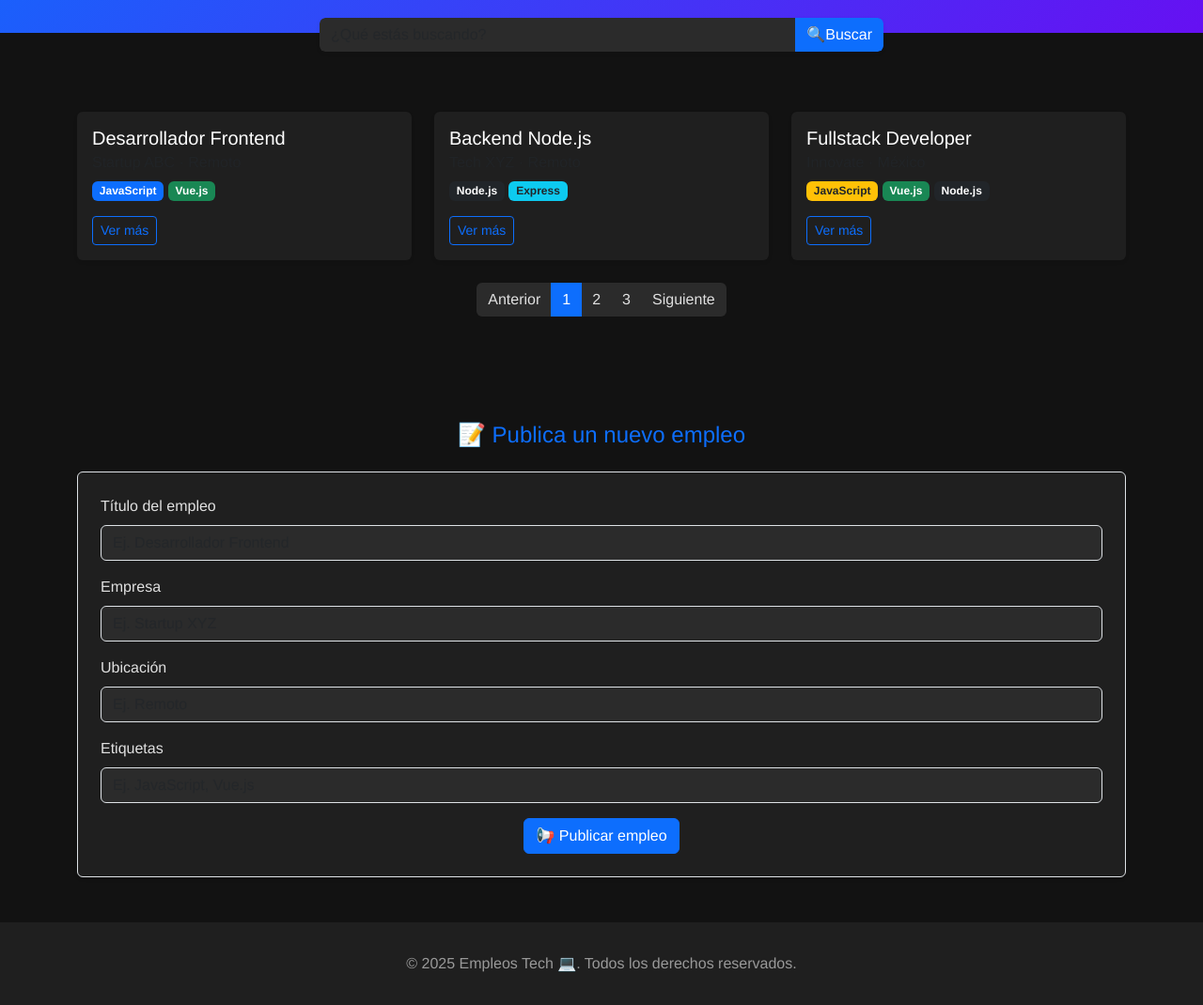
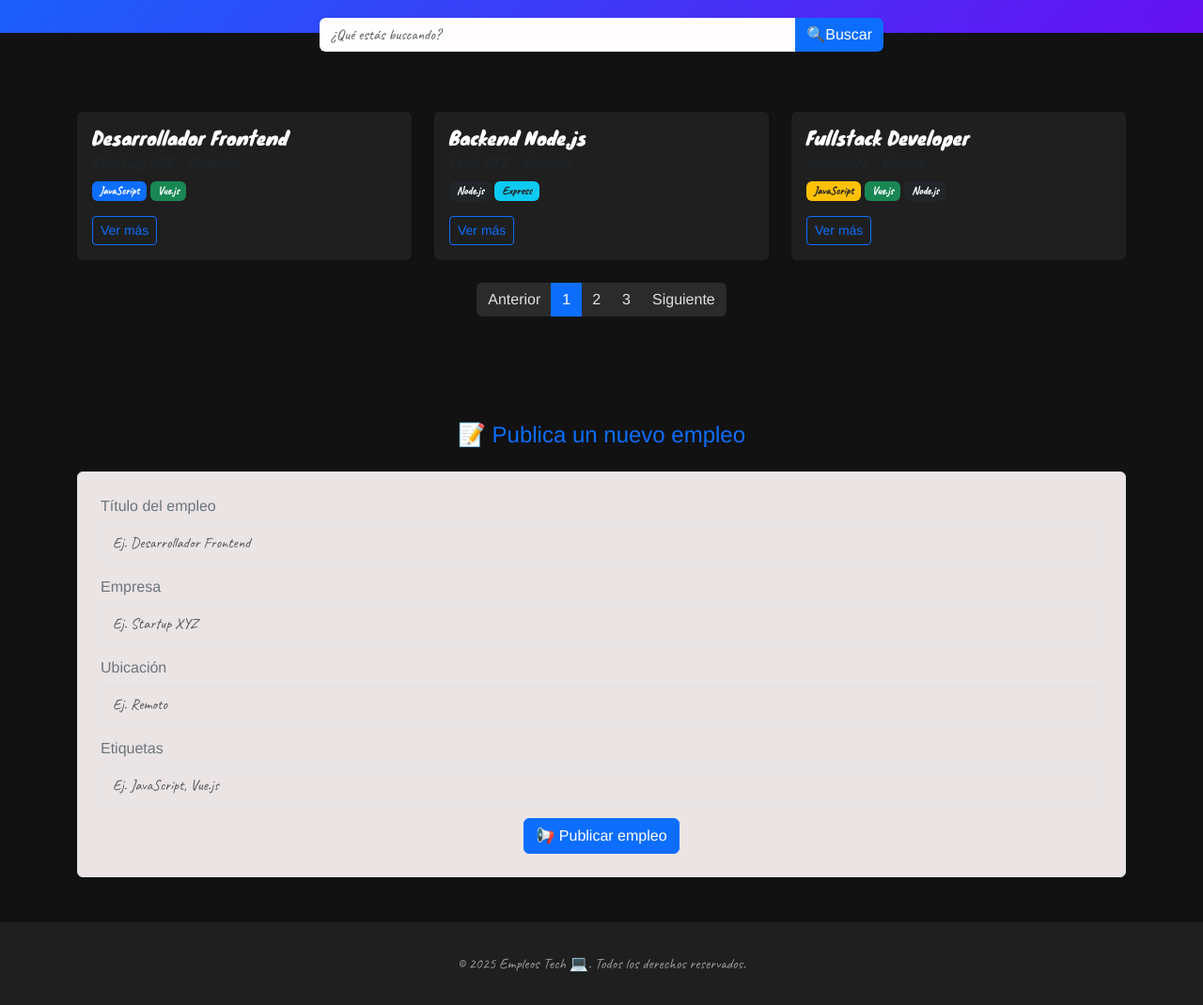
Before and after one commit to rych182/Empleos-tech, a plain HTML site: page index.html in a window 1280 px wide. Shown: the part 306-1376 px from the top of the page at 94% size. Drawn offline with nearby package versions, Linux system fonts and the light colour scheme.

Commit message:
Adding and put typographies

```diff
--- a/css/style.css
+++ b/css/style.css
@@ -1,45 +1,85 @@
+/*    GENERAL STYLES    */
+
 body {
   background-color: #121212; /* Fondo oscuro */
   color: #e0e0e0; /* Texto claro */
   font-family: 'Helvetica Neue', sans-serif;
 }
+
+@font-face {
+  font-family: 'Caveat';
+  src: url('/fonts/Caveat-VariableFont_wght.ttf') format('truetype');
+  font-weight: normal;
+  font-style: normal;
+}
+
+@font-face {
+  font-family: 'Knewave';
+  src: url('/fonts/Knewave-Regular.ttf') format('truetype');
+  font-weight: normal;
+  font-style: normal;
+}
+
+
+h1, h2, h5, h6 {
+  font-family: 'Knewave', system-ui;
+  font-weight: 400;
+  font-style: normal;
+}
+
+p,input{
+  font-family: "Caveat", cursive;
+}
+
+/*    NAVBAR STYLES   */
 .navbar {
   background-color: #1f1f1f;
   box-shadow: 0 2px 4px rgba(0,0,0,0.1);
 }
+
 .navbar-brand img {
   height: 40px;
-    width: 80px;
+  width: 100px;
   margin-right: 8px;
   vertical-align: middle;
   border-radius: 15px;
 }
+
 .navbar-brand span {
   color: #0d6efd; /* Azul */
 }
+
 .nav-link {
   color: #e0e0e0 !important;
 }
+
 .nav-link:hover {
   color: #0d6efd !important;
 }
+
+/*    Hero section    */
+
 .hero {
     background: linear-gradient(135deg, #0d6efd 0%, #6610f2 100%);
     color: #fff;
     padding: 5rem 1rem;
     text-align: center;
   }
+
+/*    BUSQUEDA    */
 .search-bar {
   margin-top: -2rem;
   max-width: 600px;
   margin-left: auto;
   margin-right: auto;
 }
+
 .input-group input {
-    background-color: #2b2b2b;
+    background-color: #fffdfd;
     color: #e0e0e0;
     border: none;
   }
+
   .input-group button {
     background-color: #0d6efd;
     color: #fff;
@@ -81,6 +121,8 @@ body {
   .bg-light {
     background-color: #1f1f1f !important;
   }
+
+  /*    FOOTER STYLES   */
   footer {
     background: #1f1f1f;
     color: #999;
--- a/index.html
+++ b/index.html
@@ -5,6 +5,8 @@
 <meta name="viewport" content="width=device-width, initial-scale=1" />
 <title>Plataforma de Empleos</title>
 <link href="https://cdn.jsdelivr.net/npm/bootstrap@5.3.2/dist/css/bootstrap.min.css" rel="stylesheet" />
+<link rel="preconnect" href="https://fonts.googleapis.com">
+<link rel="preconnect" href="https://fonts.gstatic.com" crossorigin>
 <link rel="stylesheet" href="css/style.css">
 </head>
 <body>
@@ -109,22 +111,22 @@
 <section id="publish" class="py-5" style="background-color: #121212;">
   <div class="container">
     <h4 class="mb-4 text-center" style="color: #0d6efd;">📝 Publica un nuevo empleo</h4>
-    <form class="border p-4 rounded shadow-sm" style="background-color: #1f1f1f; color: #e0e0e0;">
+    <form class="border p-4 rounded shadow-sm text-secondary" style="background-color: #ebe4e4; color: #e0e0e0;">
       <div class="mb-3">
-        <label class="form-label">Título del empleo</label>
-        <input type="text" class="form-control" style="background-color: #2b2b2b; color: #e0e0e0;" placeholder="Ej. Desarrollador Frontend" />
+        <label class="form-label ">Título del empleo</label>
+        <input type="text" class="form-control" style="background-color: #ebe4e4; color: #e0e0e0;" placeholder="Ej. Desarrollador Frontend" />
       </div>
       <div class="mb-3">
         <label class="form-label">Empresa</label>
-        <input type="text" class="form-control" style="background-color: #2b2b2b; color: #e0e0e0;" placeholder="Ej. Startup XYZ" />
+        <input type="text" class="form-control" style="background-color: #ebe4e4; color: #e0e0e0;" placeholder="Ej. Startup XYZ" />
       </div>
       <div class="mb-3">
         <label class="form-label">Ubicación</label>
-        <input type="text" class="form-control" style="background-color: #2b2b2b; color: #e0e0e0;" placeholder="Ej. Remoto" />
+        <input type="text" class="form-control" style="background-color: #ebe4e4; color: #e0e0e0;" placeholder="Ej. Remoto" />
       </div>
       <div class="mb-3">
         <label class="form-label">Etiquetas</label>
-        <input type="text" class="form-control" style="background-color: #2b2b2b; color: #e0e0e0;" placeholder="Ej. JavaScript, Vue.js" />
+        <input type="text" class="form-control" style="background-color: #ebe4e4; color: #e0e0e0;" placeholder="Ej. JavaScript, Vue.js" />
       </div>
       <div class="text-center">
         <button type="submit" class="btn btn-primary">📢 Publicar empleo</button>
```
Also changed, not shown: fonts/Caveat-VariableFont_wght.ttf (added), fonts/Knewave-Regular.ttf (added). Lines whose indentation alone changed are shown as unchanged.
